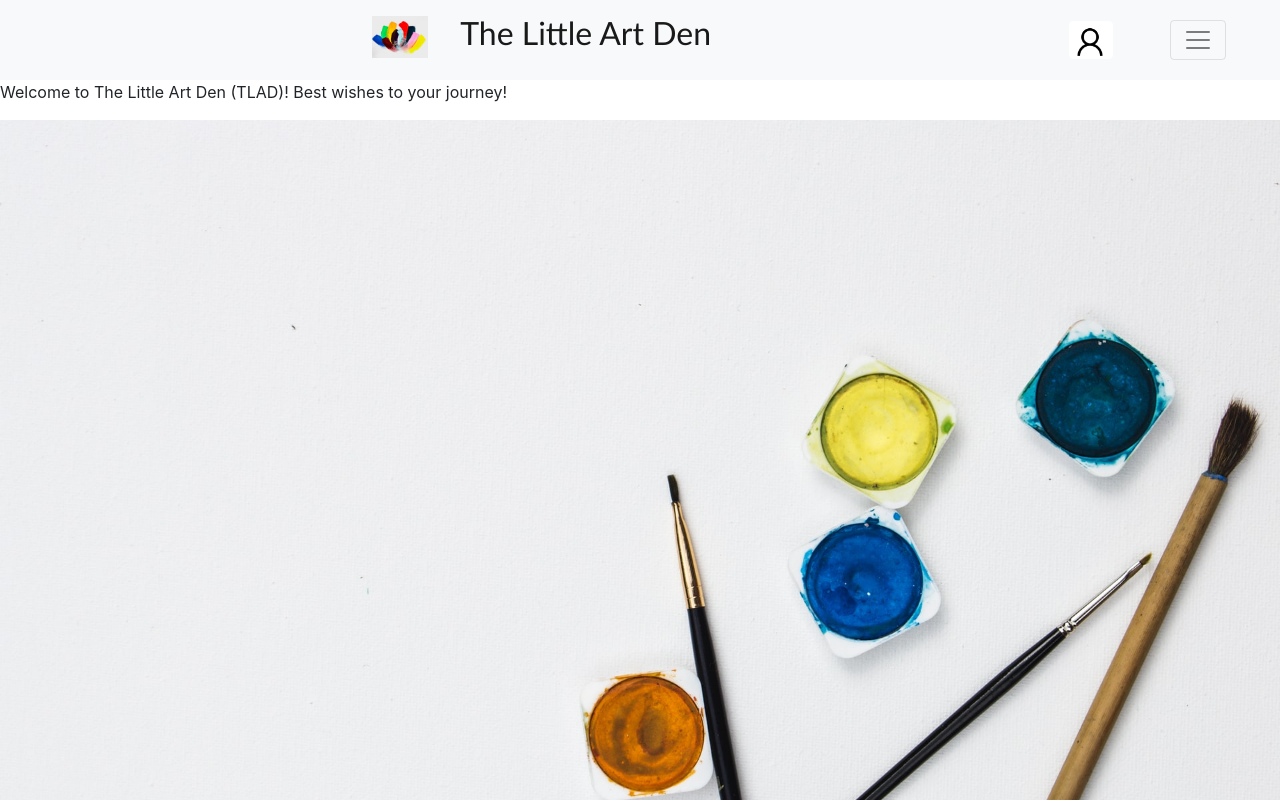
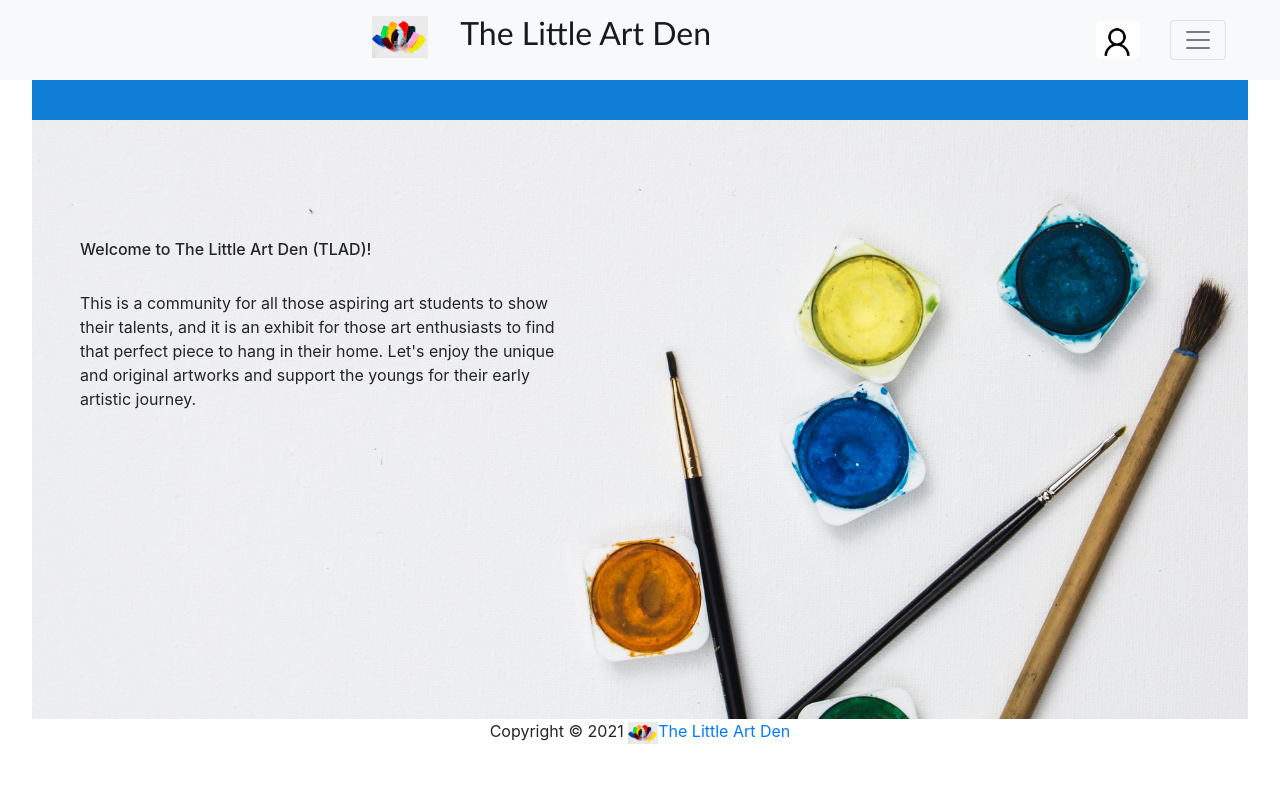
Before and after one commit to jjcrab/the-art-den-front, a React (Create React App) app: page / in a window 1280 px wide. Shown: the top 800 px of the page. Built offline with nearby package versions, Linux system fonts and the light colour scheme.

Commit message:
style homepage

```diff
--- a/src/App.css
+++ b/src/App.css
@@ -1,6 +1,38 @@
+.App {
+	text-align: center;
+	margin: 5vh auto;
+	width: 95%;
+	height: 90vh;
+	background: white;
+	display: flex;
+	flex-direction: column;
+}
+
+.App-header {
+	height: 10vh;
+	background-color: rgb(16, 125, 214);
+}
+
+.App main {
+	height: 85vh;
+	/* background-color: red; */
+}
+
 /* ===========================Home===================================== */
-.homepageBackgroundImg {
-	width: 100vw;
+.home {
+	background-image: url('/src/components/images/background.jpg');
+	background-size: cover;
+	background-repeat: no-repeat;
+	background-position: center;
+	height: 100%;
+}
+
+.hometext {
+	/* background-color: red; */
+	width: 40%;
+	margin-left: 3rem;
+	padding-top: 15vh;
+	text-align: left;
 }
 
 /* ===========================Nav===================================== */
@@ -181,61 +213,6 @@
 
 /* ========================Artwork and Profile Upload form==================================== */
 /* ========Reference: https://git.generalassemb.ly/jmeade11/express-s3-uploads#front-end-code==================== */
-/* *,
-*::before,
-*::after {
-	box-sizing: border-box;
-}
-
-a {
-	color: inherit;
-}
-
-button,
-.btn {
-	background-color: #9e54bd;
-	border-radius: 30px;
-	border: 3px solid #823aa0;
-	color: #fff;
-	cursor: pointer;
-	display: inline-block;
-	font-family: inherit;
-	font-size: inherit;
-	font-weight: 700;
-	letter-spacing: 1px;
-	outline: none;
-	overflow: hidden;
-	padding: 1rem 3rem;
-	position: relative;
-	text-transform: uppercase;
-	transition: background-color 0.3s;
-}
-
-button:hover {
-	background-color: #823aa0;
-}
-
-button[type='submit'] {
-	display: block;
-	margin: 1rem auto;
-}
-
-form {
-	width: 100%;
-}
-
-input[type='text'] {
-	border: 3px solid #823aa0;
-	font-family: inherit;
-	font-size: inherit;
-	padding: 1rem;
-	width: 100%;
-}
-
-label {
-	display: block;
-	margin: 1rem 0;
-} */
 
 .file-upload {
 	align-items: center;
@@ -312,16 +289,6 @@ label {
 	color: green;
 }
 
-/* .profile {
-	border: 1px solid #823aa0;
-	box-shadow: 5px 5px 3px rgba(0, 0, 0, 0.05);
-	color: #823aa0;
-	padding: 1rem;
-	margin: 1rem auto;
-	padding: 1rem;
-	max-width: 350px;
-} */
-
 .preview-image {
 	max-height: 7rem;
 	max-width: 100%;
@@ -353,3 +320,12 @@ label {
 	/* width: 100%; */
 	margin: auto;
 }
+
+/* ===========================Footer===================================== */
+.footerlogo {
+	width: 30px;
+}
+.footer {
+	display: flex;
+	justify-content: space-evenly;
+}
--- a/src/App.js
+++ b/src/App.js
@@ -13,6 +13,7 @@ import StudentID from './components/StudentID';
 import StudentProfile from './components/StudentProfile';
 import ProfileUpdateForm from './components/ProfileUpdateForm';
 import 'bootstrap/dist/css/bootstrap.css';
+import Footer from './components/Footer';
 // import Username from './components/Username';
 
 import './App.css';
@@ -50,7 +51,9 @@ function App() {
 					component={ProfileUpdateForm}
 				/>
 			</main>
-			<footer></footer>
+			<footer>
+				<Footer />
+			</footer>
 		</div>
 	);
 }
--- /dev/null
+++ b/src/components/Footer.js
@@ -0,0 +1,17 @@
+import React from 'react';
+import { Link } from 'react-router-dom';
+import artdenlogo from './images/artdenlogo.png';
+
+const Footer = () => {
+	return (
+		<div className='footer'>
+			<p>
+				Copyright &copy; {new Date().getFullYear()}{' '}
+				<img src={artdenlogo} alt='artdenlogo' className='footerlogo' />
+				<Link to='/'>The Little Art Den</Link>
+			</p>
+		</div>
+	);
+};
+
+export default Footer;
--- a/src/components/Home.js
+++ b/src/components/Home.js
@@ -1,15 +1,19 @@
 import React from 'react';
-import background from './images/background.jpg';
 
 const Home = () => {
 	return (
 		<div className='home'>
-			<p>Welcome to The Little Art Den (TLAD)! Best wishes to your journey!</p>
-			<img
-				src={background}
-				alt='background'
-				className='homepageBackgroundImg'
-			/>
+			<div className='hometext'>
+				<h6>Welcome to The Little Art Den (TLAD)! </h6>
+				<br></br>
+				<p>
+					This is a community for all those aspiring art students to show their
+					talents, and it is an exhibit for those art enthusiasts to find that
+					perfect piece to hang in their home. Let's enjoy the unique and
+					original artworks and support the youngs for their early artistic
+					journey.
+				</p>
+			</div>
 		</div>
 	);
 };
```
